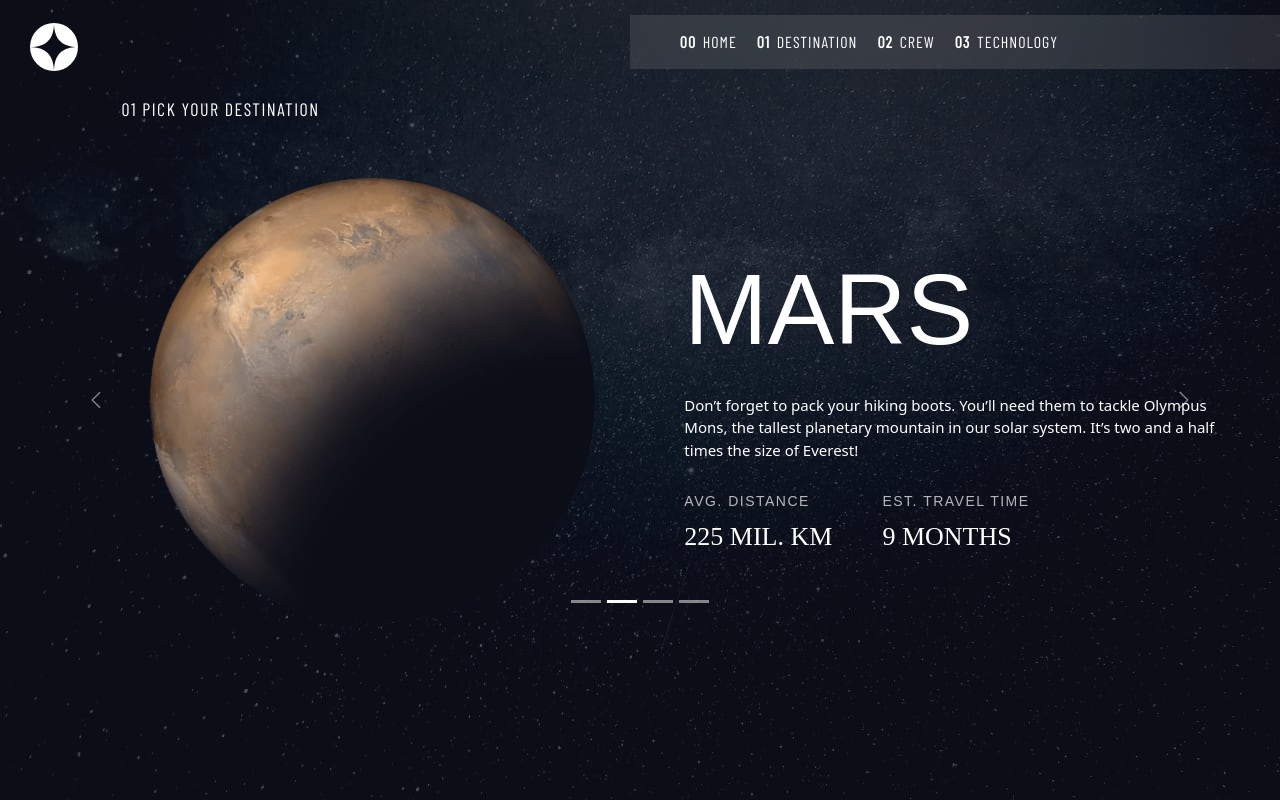
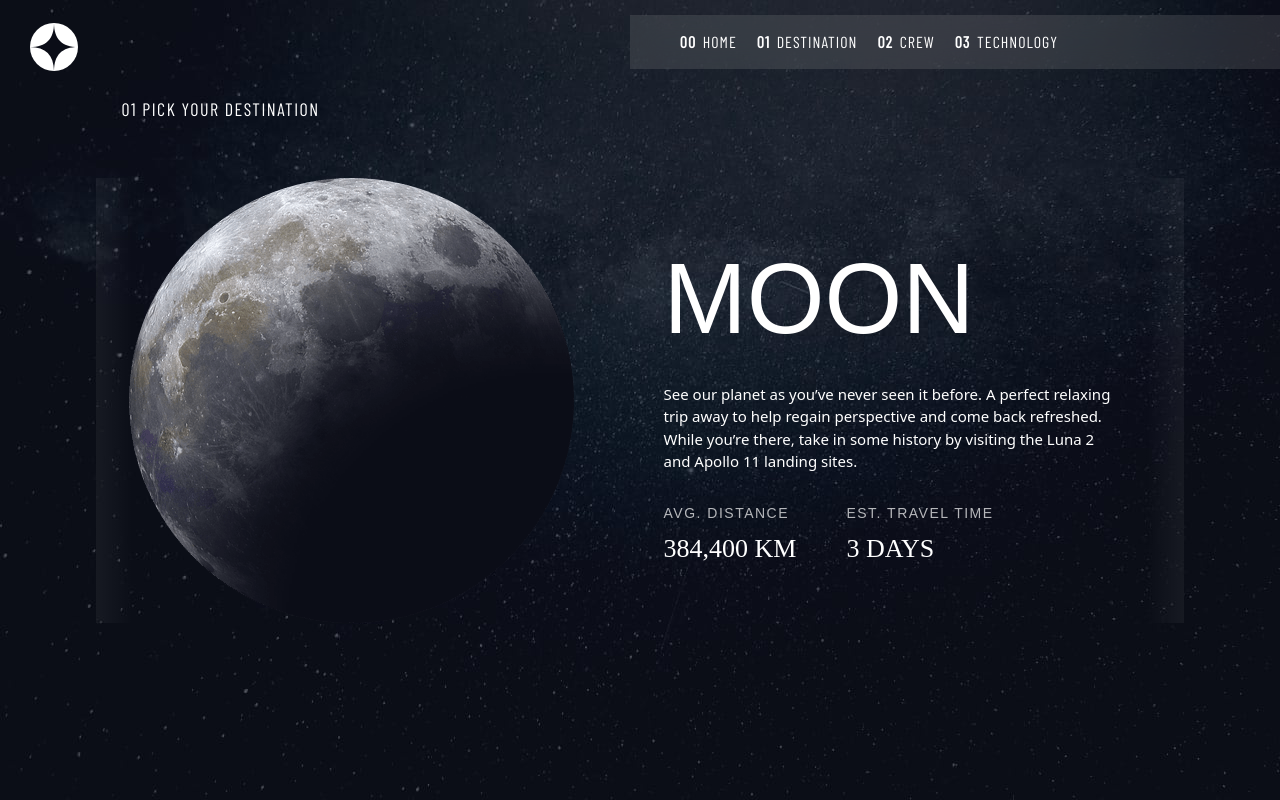
Before and after one commit to heiderick13/space-project, a React (Vite) app: page /destinations in a window 1280 px wide. Built offline with nearby package versions, Linux system fonts and the light colour scheme; a web font is replaced by a local one.

Commit message:
:lipstick: carousel styles

```diff
--- a/src/components/Slider/Slider.css
+++ b/src/components/Slider/Slider.css
@@ -1,5 +1,5 @@
 .carousel {
-  /* position: relative; */
+  position: relative;
 
   max-width: 85%;
   overflow-x: auto;
@@ -7,14 +7,14 @@
   padding-inline: 2.5rem;
 }
 
-/* .carousel i.right,
-.carousel i.left {
+.carousel button.right,
+.carousel button.left {
   position: absolute;
   inset: 0 auto 0 0;
   font-size: 20px;
   line-height: 40rem;
   width: 4rem;
-  color: var(--white);
+  color: black;
   transition: all 0.3s ease-in-out;
   background: linear-gradient(to left, transparent 0%, var(--white) 200%);
   opacity: 0.1;
@@ -22,17 +22,17 @@
   border: none;
 }
 
-.carousel i.right {
+.carousel button.right {
   right: 0;
   left: auto;
   text-align: right;
   background: linear-gradient(to right, transparent 0%, var(--white) 200%);
 }
 
-.carousel i.right:hover,
-.carousel i.left:hover {
+.carousel button.right:hover,
+.carousel button.left:hover {
   opacity: 0.5;
-} */
+}
 
 .carousel-items {
   width: 100%;
--- a/src/components/Slider/Slider.jsx
+++ b/src/components/Slider/Slider.jsx
@@ -1,17 +1,20 @@
 import "./Slider.css";
 
-import Carousel from "react-bootstrap/Carousel";
+// import Carousel from "react-bootstrap/Carousel";
 
 function Slider({ items }) {
   return (
-    <Carousel className="carousel">
+    <div className="carousel">
+      <button className="right">
+        <i className="bi bi-arrow-right-short"></i>
+      </button>
+      <button className="left">
+        <i className="bi bi-arrow-left-short "></i>
+      </button>
       <div className="carousel-items">
-        {items.length > 0 &&
-          items.map((item) => {
-            return <Carousel.Item>{item}</Carousel.Item>;
-          })}
+        {items.length > 0 && items.map((item) => item)}
       </div>
-    </Carousel>
+    </div>
   );
 }
 
--- a/src/pages/Destinations/Destinations.jsx
+++ b/src/pages/Destinations/Destinations.jsx
@@ -5,10 +5,10 @@ import mars from "../../assets/img/image-mars.png";
 import europa from "../../assets/img/image-europa.png";
 import titan from "../../assets/img/image-titan.png";
 
-// import Slider from "../../components/Slider/Slider";
+import Slider from "../../components/Slider/Slider";
 import Destination from "../../components/Destination/Destination";
 
-import Carousel from "react-bootstrap/Carousel";
+// import Carousel from "react-bootstrap/Carousel";
 
 function Destinations() {
   return (
@@ -22,9 +22,8 @@ function Destinations() {
         }}
       >
         <p className="page-title">01 Pick your destination</p>
-        <Carousel>
-          {/* items={[ */}
-          <Carousel.Item>
+        <Slider
+          items={[
             <Destination
               img={moon}
               title={"Moon"}
@@ -34,9 +33,7 @@ function Destinations() {
               visiting the Luna 2 and Apollo 11 landing sites.`}
               distance={"384,400"}
               travelTime={"3 days"}
-            />
-          </Carousel.Item>
-          <Carousel.Item>
+            />,
             <Destination
               img={mars}
               title={"Mars"}
@@ -45,9 +42,7 @@ function Destinations() {
               system. It’s two and a half times the size of Everest!`}
               distance={"225 mil."}
               travelTime={"9 months"}
-            />
-          </Carousel.Item>
-          <Carousel.Item>
+            />,
             <Destination
               img={europa}
               title={"Europa"}
@@ -57,9 +52,7 @@ function Destinations() {
               your snug wintery cabin.`}
               distance={"628 mil."}
               travelTime={"3 years"}
-            />
-          </Carousel.Item>
-          <Carousel.Item>
+            />,
             <Destination
               img={titan}
               title={"Titan"}
@@ -69,10 +62,9 @@ function Destinations() {
               Saturn.`}
               distance={"1.6 bil."}
               travelTime={"7 years"}
-            />
-          </Carousel.Item>
-          {/* ]} */}
-        </Carousel>
+            />,
+          ]}
+        />
       </div>
     </>
   );
```
